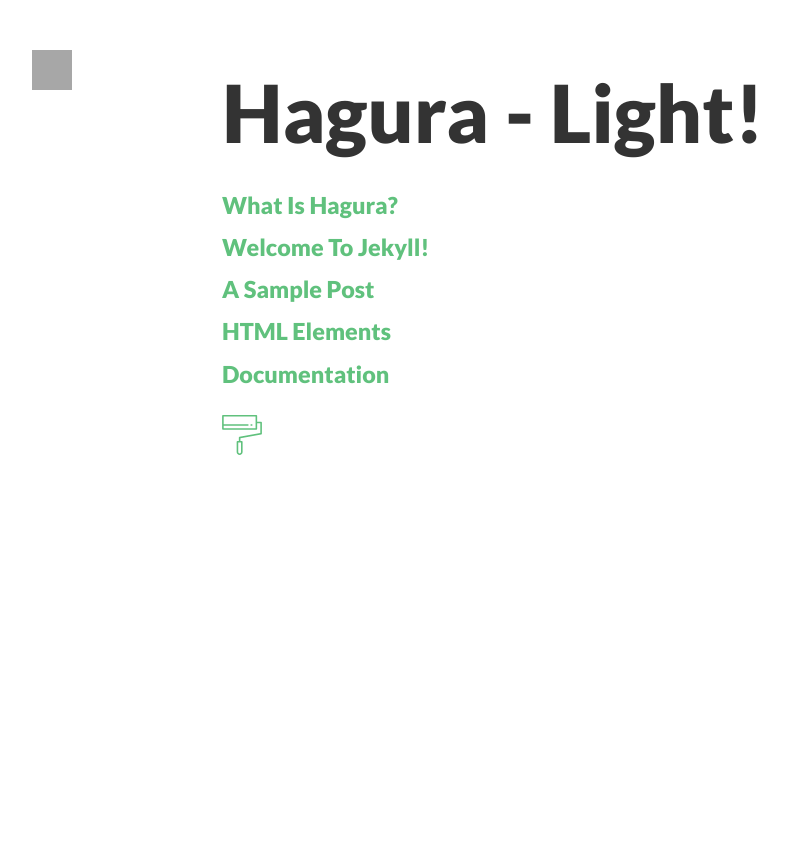
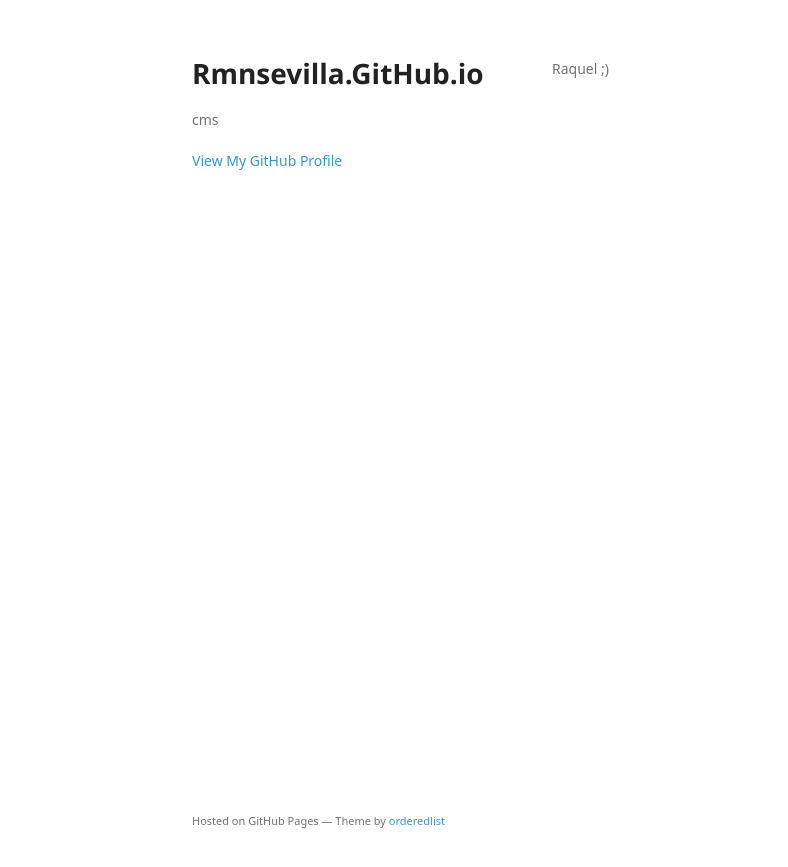
Before and after one commit to rmnsevilla/rmnsevila.github.com, a Jekyll site: the page index.html, which Jekyll copies as it is, in a window 1280 px wide. Shown: the top 867 px of the page, without its empty margins (18-806 px from the left). Built offline with Jekyll 4.4.1, drawn with Linux system fonts in a browser that asks for light colours; some web fonts are replaced; grey boxes are pictures that could not be loaded.

Commit message:
Replace master branch with page content via GitHub

```diff
--- a/index.html
+++ b/index.html
@@ -1,8 +1,35 @@
----
-title: Hagura - Light!
-layout: post
----
+<!doctype html>
+<html>
+  <head>
+    <meta charset="utf-8">
+    <meta http-equiv="X-UA-Compatible" content="chrome=1">
+    <title>Rmnsevilla.GitHub.io by rmnsevilla</title>
 
-{% for post in site.posts %}
-<h3><a href="{{post.url | prepend: site.baseurl}}">{{post.title}}</a></h3>
-{% endfor %}
+    <link rel="stylesheet" href="stylesheets/styles.css">
+    <link rel="stylesheet" href="stylesheets/github-light.css">
+    <meta name="viewport" content="width=device-width">
+    <!--[if lt IE 9]>
+    <script src="//html5shiv.googlecode.com/svn/trunk/html5.js"></script>
+    <![endif]-->
+  </head>
+  <body>
+    <div class="wrapper">
+      <header>
+        <h1>Rmnsevilla.GitHub.io</h1>
+        <p>cms</p>
+
+
+        <p class="view"><a href="https://github.com/rmnsevilla">View My GitHub Profile</a></p>
+
+      </header>
+      <section>
+        <p>Raquel ;)</p>
+      </section>
+      <footer>
+        <p><small>Hosted on GitHub Pages &mdash; Theme by <a href="https://github.com/orderedlist">orderedlist</a></small></p>
+      </footer>
+    </div>
+    <script src="javascripts/scale.fix.js"></script>
+
+  </body>
+</html>
--- /dev/null
+++ b/javascripts/scale.fix.js
@@ -0,0 +1,17 @@
+var metas = document.getElementsByTagName('meta');
+var i;
+if (navigator.userAgent.match(/iPhone/i)) {
+  for (i=0; i<metas.length; i++) {
+    if (metas[i].name == "viewport") {
+      metas[i].content = "width=device-width, minimum-scale=1.0, maximum-scale=1.0";
+    }
+  }
+  document.addEventListener("gesturestart", gestureStart, false);
+}
+function gestureStart() {
+  for (i=0; i<metas.length; i++) {
+    if (metas[i].name == "viewport") {
+      metas[i].content = "width=device-width, minimum-scale=0.25, maximum-scale=1.6";
+    }
+  }
+}
--- /dev/null
+++ b/stylesheets/styles.css
@@ -0,0 +1,324 @@
+@font-face {
+  font-family: 'Noto Sans';
+  font-weight: 400;
+  font-style: normal;
+  src: url('../fonts/Noto-Sans-regular/Noto-Sans-regular.eot');
+  src: url('../fonts/Noto-Sans-regular/Noto-Sans-regular.eot?#iefix') format('embedded-opentype'),
+       local('Noto Sans'),
+       local('Noto-Sans-regular'),
+       url('../fonts/Noto-Sans-regular/Noto-Sans-regular.woff2') format('woff2'),
+       url('../fonts/Noto-Sans-regular/Noto-Sans-regular.woff') format('woff'),
+       url('../fonts/Noto-Sans-regular/Noto-Sans-regular.ttf') format('truetype'),
+       url('../fonts/Noto-Sans-regular/Noto-Sans-regular.svg#NotoSans') format('svg');
+}
+
+@font-face {
+  font-family: 'Noto Sans';
+  font-weight: 700;
+  font-style: normal;
+  src: url('../fonts/Noto-Sans-700/Noto-Sans-700.eot');
+  src: url('../fonts/Noto-Sans-700/Noto-Sans-700.eot?#iefix') format('embedded-opentype'),
+       local('Noto Sans Bold'),
+       local('Noto-Sans-700'),
+       url('../fonts/Noto-Sans-700/Noto-Sans-700.woff2') format('woff2'),
+       url('../fonts/Noto-Sans-700/Noto-Sans-700.woff') format('woff'),
+       url('../fonts/Noto-Sans-700/Noto-Sans-700.ttf') format('truetype'),
+       url('../fonts/Noto-Sans-700/Noto-Sans-700.svg#NotoSans') format('svg');
+}
+
+@font-face {
+  font-family: 'Noto Sans';
+  font-weight: 400;
+  font-style: italic;
+  src: url('../fonts/Noto-Sans-italic/Noto-Sans-italic.eot');
+  src: url('../fonts/Noto-Sans-italic/Noto-Sans-italic.eot?#iefix') format('embedded-opentype'),
+       local('Noto Sans Italic'),
+       local('Noto-Sans-italic'),
+       url('../fonts/Noto-Sans-italic/Noto-Sans-italic.woff2') format('woff2'),
+       url('../fonts/Noto-Sans-italic/Noto-Sans-italic.woff') format('woff'),
+       url('../fonts/Noto-Sans-italic/Noto-Sans-italic.ttf') format('truetype'),
+       url('../fonts/Noto-Sans-italic/Noto-Sans-italic.svg#NotoSans') format('svg');
+}
+
+@font-face {
+  font-family: 'Noto Sans';
+  font-weight: 700;
+  font-style: italic;
+  src: url('../fonts/Noto-Sans-700italic/Noto-Sans-700italic.eot');
+  src: url('../fonts/Noto-Sans-700italic/Noto-Sans-700italic.eot?#iefix') format('embedded-opentype'),
+       local('Noto Sans Bold Italic'),
+       local('Noto-Sans-700italic'),
+       url('../fonts/Noto-Sans-700italic/Noto-Sans-700italic.woff2') format('woff2'),
+       url('../fonts/Noto-Sans-700italic/Noto-Sans-700italic.woff') format('woff'),
+       url('../fonts/Noto-Sans-700italic/Noto-Sans-700italic.ttf') format('truetype'),
+       url('../fonts/Noto-Sans-700italic/Noto-Sans-700italic.svg#NotoSans') format('svg');
+}
+
+body {
+  background-color: #fff;
+  padding:50px;
+  font: 14px/1.5 "Noto Sans", "Helvetica Neue", Helvetica, Arial, sans-serif;
+  color:#727272;
+  font-weight:400;
+}
+
+h1, h2, h3, h4, h5, h6 {
+  color:#222;
+  margin:0 0 20px;
+}
+
+p, ul, ol, table, pre, dl {
+  margin:0 0 20px;
+}
+
+h1, h2, h3 {
+  line-height:1.1;
+}
+
+h1 {
+  font-size:28px;
+}
+
+h2 {
+  color:#393939;
+}
+
+h3, h4, h5, h6 {
+  color:#494949;
+}
+
+a {
+  color:#39c;
+  text-decoration:none;
+}
+
+a:hover {
+  color:#069;
+}
+
+a small {
+  font-size:11px;
+  color:#777;
+  margin-top:-0.3em;
+  display:block;
+}
+
+a:hover small {
+  color:#777;
+}
+
+.wrapper {
+  width:860px;
+  margin:0 auto;
+}
+
+blockquote {
+  border-left:1px solid #e5e5e5;
+  margin:0;
+  padding:0 0 0 20px;
+  font-style:italic;
+}
+
+code, pre {
+  font-family:Monaco, Bitstream Vera Sans Mono, Lucida Console, Terminal, Consolas, Liberation Mono, DejaVu Sans Mono, Courier New, monospace;
+  color:#333;
+  font-size:12px;
+}
+
+pre {
+  padding:8px 15px;
+  background: #f8f8f8;
+  border-radius:5px;
+  border:1px solid #e5e5e5;
+  overflow-x: auto;
+}
+
+table {
+  width:100%;
+  border-collapse:collapse;
+}
+
+th, td {
+  text-align:left;
+  padding:5px 10px;
+  border-bottom:1px solid #e5e5e5;
+}
+
+dt {
+  color:#444;
+  font-weight:700;
+}
+
+th {
+  color:#444;
+}
+
+img {
+  max-width:100%;
+}
+
+header {
+  width:270px;
+  float:left;
+  position:fixed;
+  -webkit-font-smoothing:subpixel-antialiased;
+}
+
+header ul {
+  list-style:none;
+  height:40px;
+  padding:0;
+  background: #f4f4f4;
+  border-radius:5px;
+  border:1px solid #e0e0e0;
+  width:270px;
+}
+
+header li {
+  width:89px;
+  float:left;
+  border-right:1px solid #e0e0e0;
+  height:40px;
+}
+
+header li:first-child a {
+  border-radius:5px 0 0 5px;
+}
+
+header li:last-child a {
+  border-radius:0 5px 5px 0;
+}
+
+header ul a {
+  line-height:1;
+  font-size:11px;
+  color:#999;
+  display:block;
+  text-align:center;
+  padding-top:6px;
+  height:34px;
+}
+
+header ul a:hover {
+  color:#999;
+}
+
+header ul a:active {
+  background-color:#f0f0f0;
+}
+
+strong {
+  color:#222;
+  font-weight:700;
+}
+
+header ul li + li + li {
+  border-right:none;
+  width:89px;
+}
+
+header ul a strong {
+  font-size:14px;
+  display:block;
+  color:#222;
+}
+
+section {
+  width:500px;
+  float:right;
+  padding-bottom:50px;
+}
+
+small {
+  font-size:11px;
+}
+
+hr {
+  border:0;
+  background:#e5e5e5;
+  height:1px;
+  margin:0 0 20px;
+}
+
+footer {
+  width:270px;
+  float:left;
+  position:fixed;
+  bottom:50px;
+  -webkit-font-smoothing:subpixel-antialiased;
+}
+
+@media print, screen and (max-width: 960px) {
+
+  div.wrapper {
+    width:auto;
+    margin:0;
+  }
+
+  header, section, footer {
+    float:none;
+    position:static;
+    width:auto;
+  }
+
+  header {
+    padding-right:320px;
+  }
+
+  section {
+    border:1px solid #e5e5e5;
+    border-width:1px 0;
+    padding:20px 0;
+    margin:0 0 20px;
+  }
+
+  header a small {
+    display:inline;
+  }
+
+  header ul {
+    position:absolute;
+    right:50px;
+    top:52px;
+  }
+}
+
+@media print, screen and (max-width: 720px) {
+  body {
+    word-wrap:break-word;
+  }
+
+  header {
+    padding:0;
+  }
+
+  header ul, header p.view {
+    position:static;
+  }
+
+  pre, code {
+    word-wrap:normal;
+  }
+}
+
+@media print, screen and (max-width: 480px) {
+  body {
+    padding:15px;
+  }
+
+  header ul {
+    width:99%;
+  }
+
+  header li, header ul li + li + li {
+    width:33%;
+  }
+}
+
+@media print {
+  body {
+    padding:0.4in;
+    font-size:12pt;
+    color:#444;
+  }
+}
```
